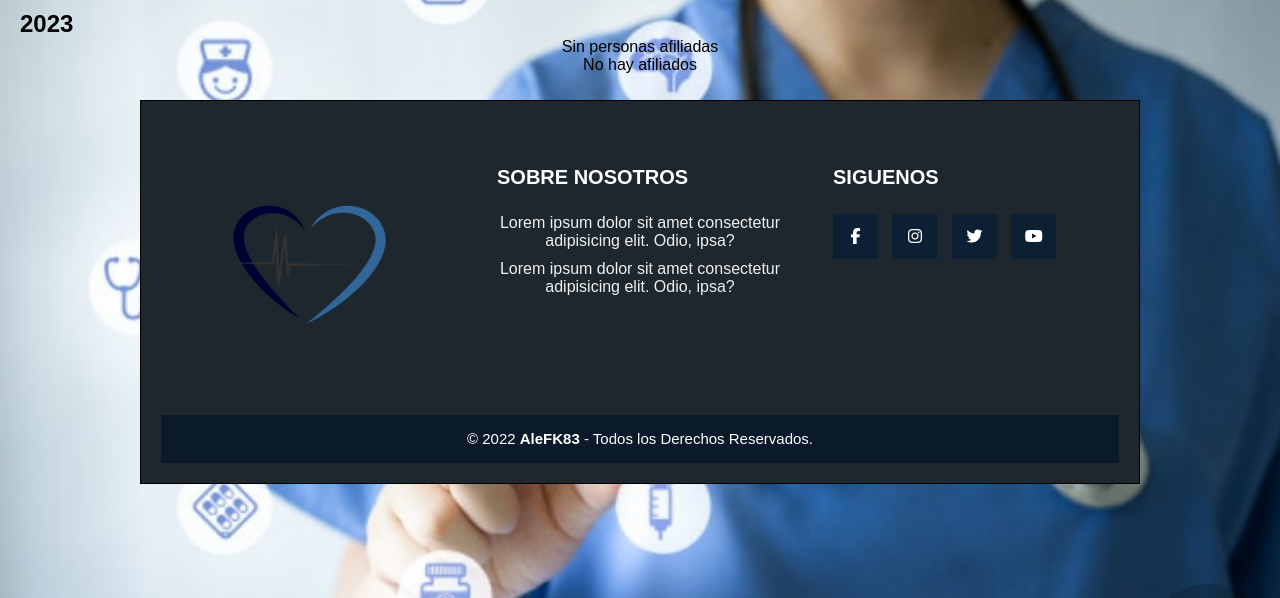
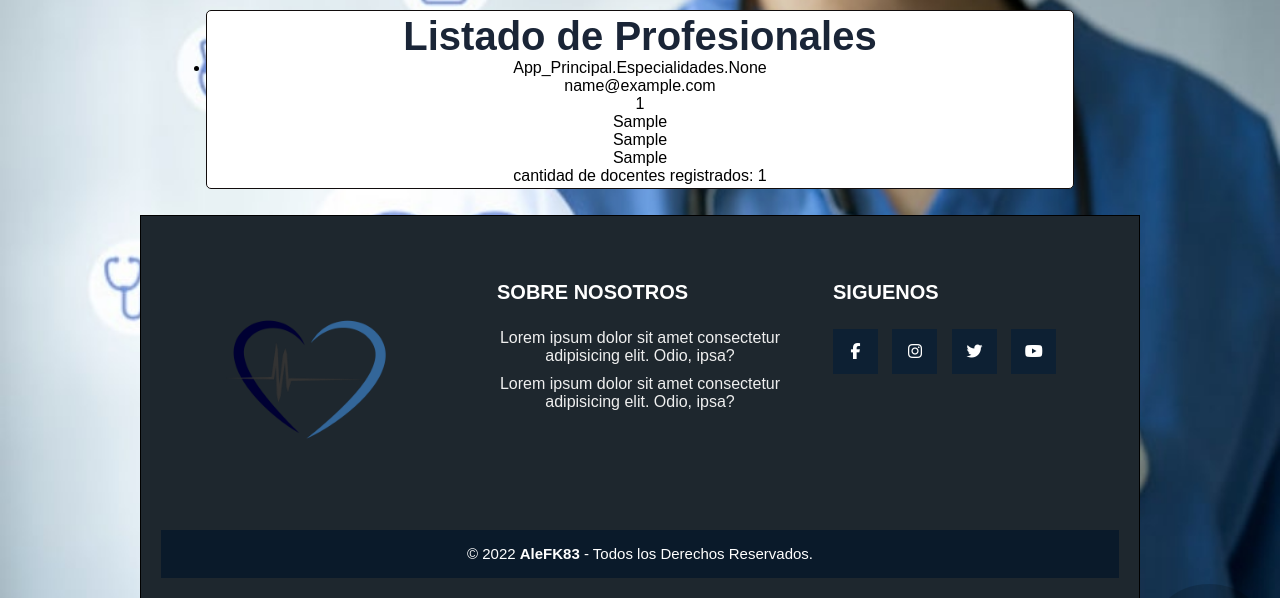
Before and after one commit to AleKF83/MEDICHI_DJANGO, a Django app: page /listado-profesionales in a window 1280 px wide. Shown: the part 80-678 px from the top of the page. Run offline with Django 4.2, Linux system fonts and the light colour scheme; tables that the repository leaves empty hold one stand-in row (values such as "Sample post"); some libraries are stand-ins or nearby versions.

Commit message:
listados ok

```diff
--- a/app_principal/forms.py
+++ b/app_principal/forms.py
@@ -55,7 +55,7 @@ class AltaAfiliado(forms.Form):
 
 
 #Debe haber al menos un formulario asociado a un modelo.
-class AltaProfesionalModelForm(forms.ModelForm):
+class   AltaProfesionalModelForm(forms.ModelForm):
     class Meta:
         model = Profesional
         fields = '__all__'
--- a/app_principal/templates/app_principal/alta-afiliado.html
+++ b/app_principal/templates/app_principal/alta-afiliado.html
@@ -4,8 +4,6 @@
 {% block extra_css %}
 <link rel="stylesheet" href="{% static 'app_principal/css/alta.css' %}">
 {% endblock %}
-
-
 <h3>Ingreso del Nuevo Afiliado</h3>
 <form method="post" action="{% url 'alta-afiliado' %}">
     {% csrf_token %}
--- a/app_principal/templates/app_principal/alta-profesional.html
+++ b/app_principal/templates/app_principal/alta-profesional.html
@@ -6,10 +6,10 @@
 {% endblock %}
 
 
-<h3>Datos del alta_profesional</h3>
+<h3>Datos del Profesional</h3>
 <form method="post" action="{% url 'alta_profesional' %}">
     {% csrf_token %}
-    {{ alta_profesional_form.as_p }}
+    {{ form.as_p }}
     <input type="submit">
 </form>
 
--- a/app_principal/templates/app_principal/listado-profesionales.html
+++ b/app_principal/templates/app_principal/listado-profesionales.html
@@ -1,29 +1,29 @@
 {% extends "app_principal/navbar.html" %}
 {% load static %}
+{% block content %}
+{% block extra_css %}
+<link rel="stylesheet" href="{% static 'app_principal/css/alta.css' %}">
+{% endblock %}
 
-
-{% block title %}Listado Alumnos{% endblock %}
-
-{% block section_title %}Listado Alumnos{% endblock %}
-
-{% block content %}
-<h2>2023</h2>
+<h1>Listado de Profesionales</h1>
 <ul>
-    {% for nombre_paciente in listado_alumnos %}
+    {% for nombre_profesional in listado_profesionales %}
     <li>
-        <p>{{ nombre_paciente.nombre_completo | title }}</p>
-        <p>{{ nombre_paciente.email}}</p>
-        <p>{{ nombre_paciente.dni}}</p>
-        <p>{{ nombre_paciente.numAfiliado}}</p>
+        <p>{{ nombre_profesional.nombre_completo | title }}</p>
+        <p>{{ nombre_profesional.email}}</p>
+        <p>{{ nombre_profesional.dni}}</p>
+        <p>{{ nombre_profesional.matricula}}</p>
+        <p>{{ nombre_profesional.especialidad}}</p>
+        <p>{{ nombre_profesional.cuit}}</p>
     </li>
     {% empty %}
-    <p>Sin personas afiliadas</p>
+    <p>Sin Profesionales Regisrados</p>
     {% endfor %}
 </ul>
 
-{% if cant_afiliados > 0 %}
-<p>cantidad de afiliados: {{cant_afiliados}}</p>
+{% if listado_profesionales.count > 0 %}
+<p>cantidad de docentes registrados: {{listado_profesionales.count}}</p>
 {% else %}
-<p>No hay afiliados</p>
+<p>No hay docentes registrados</p>
 {% endif %}
 {% endblock %}
--- a/app_principal/urls.py
+++ b/app_principal/urls.py
@@ -12,8 +12,6 @@ urlpatterns = [
     path("portal-medicos", views.portal_medicos, name="portal-medicos"),
     path("alta-afiliado", views.alta_afiliado, name="alta-afiliado"),
     path('listado-pacientes', views.listado_pacientes, name='listado_pacientes'),
-    #path("alta-profesional", views.alta_profesional, name="alta-profesioanl"),
-    #path('profesionales/listado', views.profesionales_listado, name='profesionales_listado'),
     path("registrarse-cliente", views.registrarse_cliente, name="registrarse-cliente"),
     path("registrar-doctor", views.registrar_doctor, name="registrar-doctor"),
     path("contactos", views.registrar_doctor, name="contactos"),
--- a/app_principal/views.py
+++ b/app_principal/views.py
@@ -144,15 +144,15 @@ def alta_afiliado(request):
     context = {}
 
     if request.method == "POST":
-        alta_afiliado = AltaAfiliado(request.POST)
+        alta_afiliado_form = AltaAfiliado(request.POST)
 
-        if alta_afiliado.is_valid():
+        if alta_afiliado_form.is_valid():
             nuevo_afiliado= Afiliado(
-                nombre = alta_afiliado.cleaned_data['nombre'],
-                apellido = alta_afiliado.cleaned_data['apellido'],
-                email = alta_afiliado.cleaned_data['email'],
-                dni = alta_afiliado.cleaned_data['dni'],
-                numeroAfiliado = alta_afiliado.cleaned_data['numeroAfiliado'],
+                nombre = alta_afiliado_form.cleaned_data['nombre'],
+                apellido = alta_afiliado_form.cleaned_data['apellido'],
+                email = alta_afiliado_form.cleaned_data['email'],
+                dni = alta_afiliado_form.cleaned_data['dni'],
+                numeroAfiliado = alta_afiliado_form.cleaned_data['numeroAfiliado'],
             )
 
             try:
@@ -165,7 +165,7 @@ def alta_afiliado(request):
             messages.info(request, "Afiliado dado de alta correctamente")
             return redirect(reverse("listado_pacientes"))
     else:
-        alta_afiliado = AltaAfiliado()
+        alta_afiliado_form = AltaAfiliado()
 
     context['alta_afiliado_form'] = AltaAfiliado
     return render(request, 'app_principal/alta-afiliado.html', context)
@@ -173,10 +173,9 @@ def alta_afiliado(request):
 def listado_pacientes(request):
     listado = Afiliado.objects.all().order_by('dni')
     context = {
-        'nombre_usuario': 'Carlos Perez',
-        'fecha': datetime.now(),
-        'listado_alumnos': listado,
-        'cant_inscriptos': len(listado),
+
+        'listado_afiliados': listado,
+        'cant_afiliados': len(listado),
     }
 
     return render(request, 'app_principal/listado-pacientes.html', context)
@@ -185,7 +184,7 @@ class ProfesionalCreateView(CreateView):
     model = Profesional
     #context_object_name = 'alta_docente_form'
     template_name = 'app_principal/alta-profesional.html'
-    success_url = 'listado_profesionales'
+    success_url = 'listado-profesionales'
     # form_class = AltaDocenteModelForm
     fields = '__all__'
 
```
Also changed, not shown: app_principal/templates/app_principal/listado-pacientes.html (+11 -12 lines).
